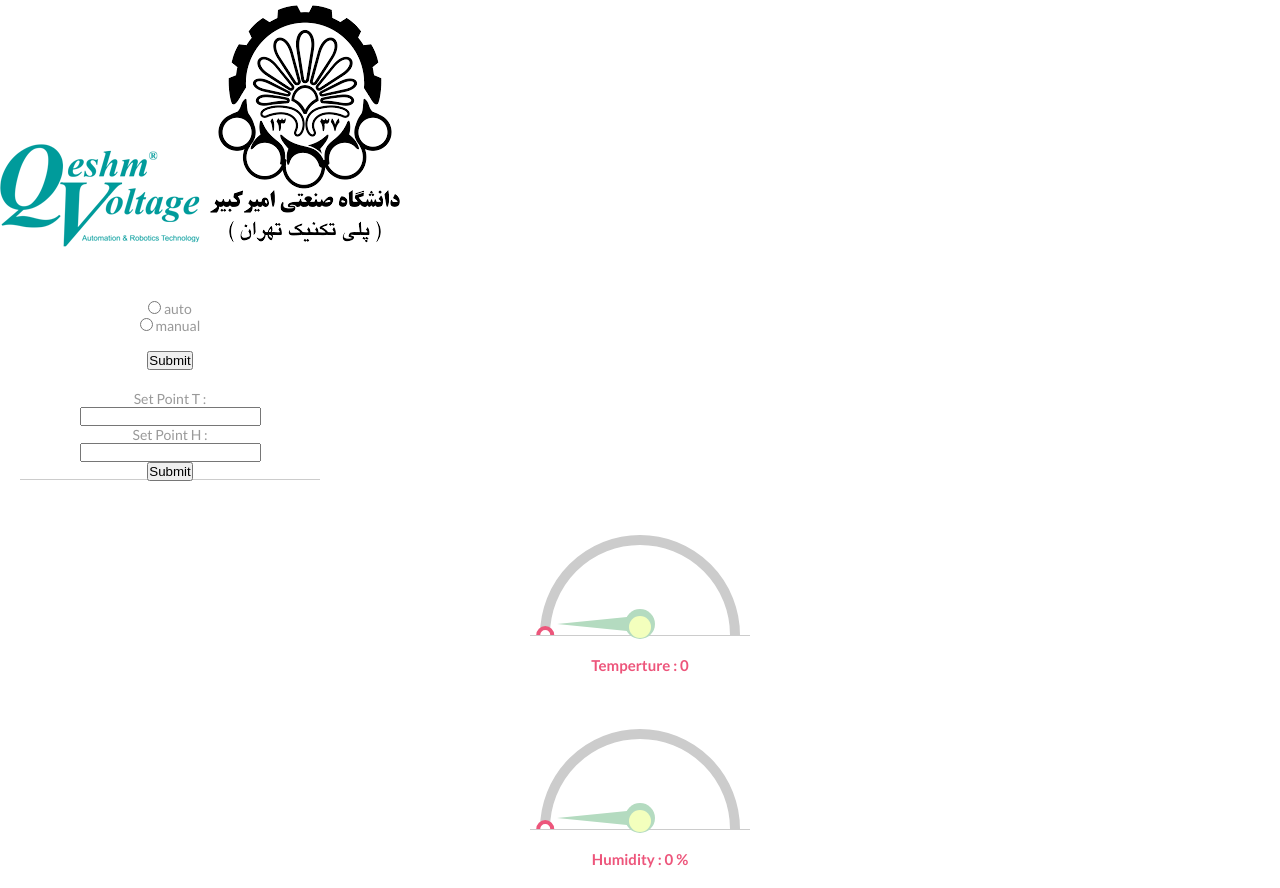
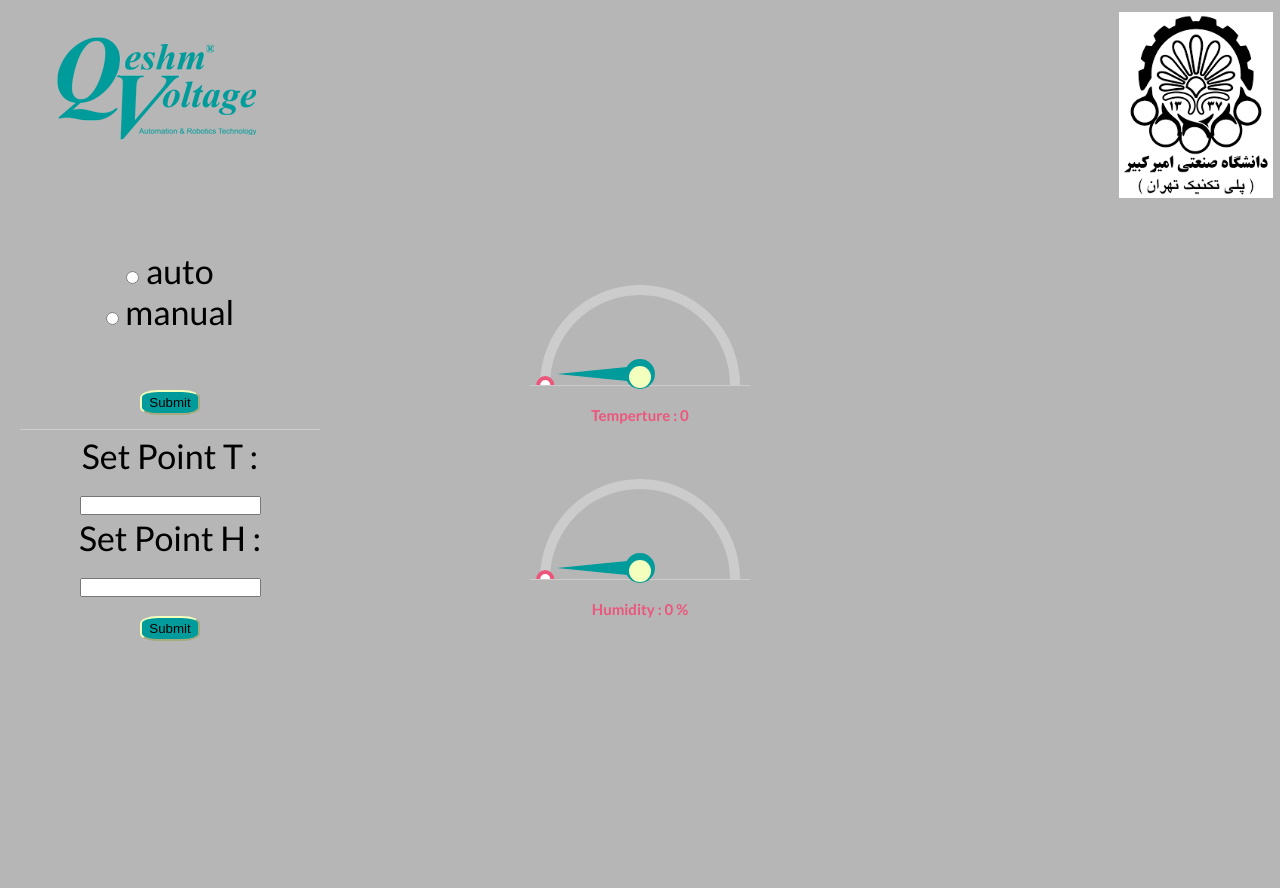
Before and after one commit to alisaadati97/sardkhoone, a Django app: page /iot/ in a window 1280 px wide. After the commit the page ends 641 px from the top, so only its background shows below. Run offline with Django 3.2, Linux system fonts and the light colour scheme; data comes from the database, SQL or seed files in the repository.

Commit message:
Add files via upload

```diff
--- a/iot/static/iot/style.css
+++ b/iot/static/iot/style.css
@@ -6,8 +6,8 @@
 }
 body {
     font-family: 'Lato', sans-serif;
-    font-size: 14px;
-    color: #999999;
+    font-size: 34px;
+    background-color: rgb(182, 182, 182);
     word-wrap:break-word;
 }
 ul {
@@ -27,6 +27,7 @@ ul {
     border-bottom: 1px solid #ccc;
     position: relative;
     text-align: center;
+    top: 200px;
 }
 .radio{
     display: block;
@@ -135,7 +136,7 @@ input{
   height: 30px;
   border-radius: 50%;
   position: absolute;
-  background: #b4dbc0;
+  background: #019B9B;
   top: 60%;
   left: 50%;
   transition: .3s ease-in-out;
@@ -157,9 +158,40 @@ input{
   content: "";
   position: absolute;
   border: 7px solid transparent;
-  border-right: 70px solid #b4dbc0;
+  border-right: 70px solid #019B9B;
   left: -75px;
   top: 8px;
   width: 0;
   height: 0;
 }
+
+.img1{
+  position: absolute;
+  border: 7px solid transparent;
+  left: 50px;
+  top: 30px;
+}
+
+.img2{
+  position: absolute;
+  border: 7px solid transparent;
+  right: 0px;
+  top: 5px;
+  height: 200px;
+}
+
+.submit{
+  background: #019B9B;
+  border-color: #f3ffbd;
+  border-radius: 30%;
+  height: 25px;
+  width: 60px;
+}
+
+.submit:hover{
+  background: #f3ffbd;
+  border-color: #f3ffbd;
+  border-radius: 30%;
+  height: 25px;
+  width: 60px;
+}
```
